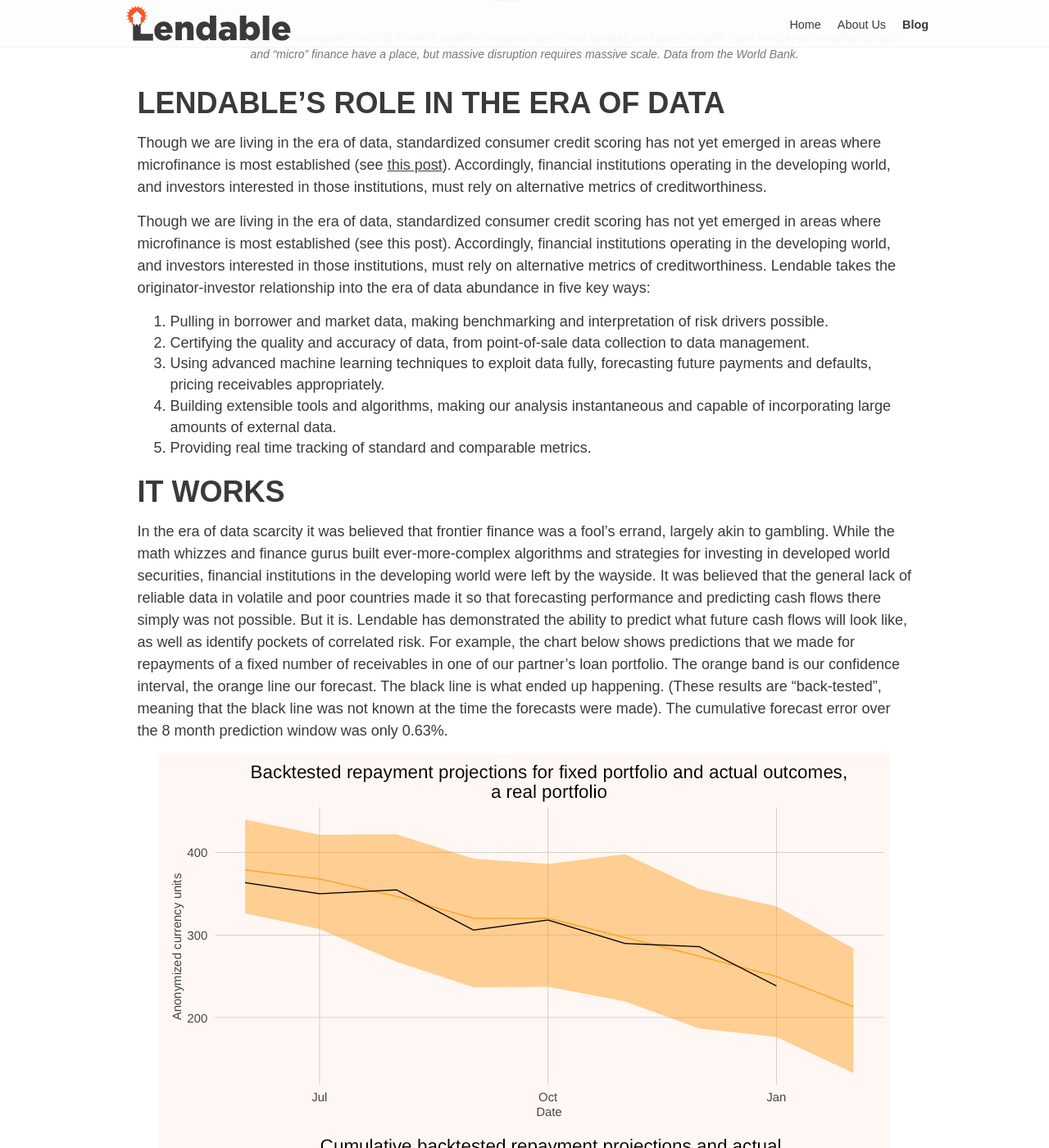
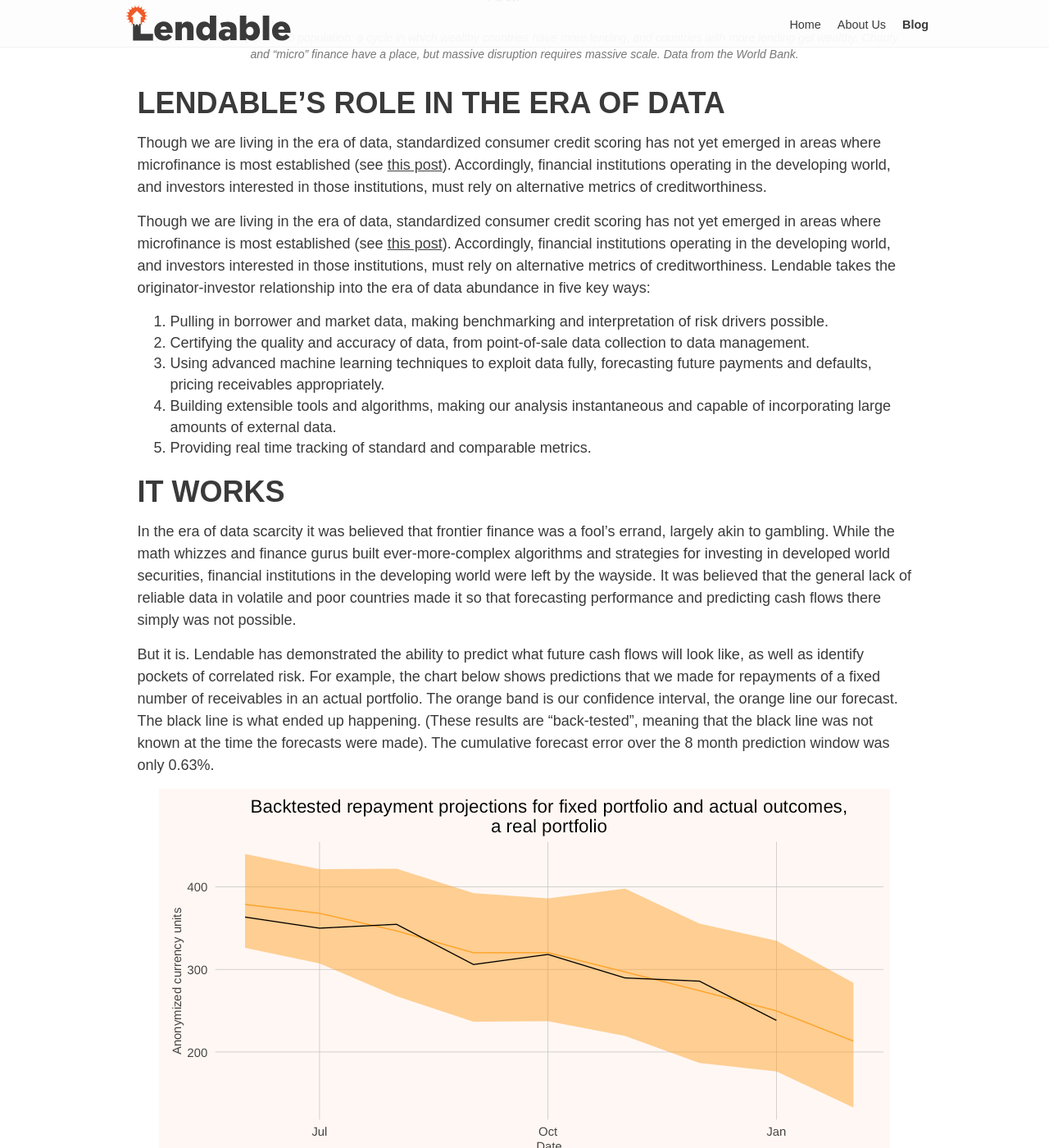
Before and after one commit to swashbuckleblog/swashbuckleblog.github.io, a Jekyll site: the page built from _posts/2016-05-17-era.markdown, in a window 1280 px wide and 1400 px high, scrolled down 2428 px. Shown: the whole window at 82% size. Built offline with Jekyll 4.4.1, drawn with Linux system fonts in a browser that asks for light colours; nearby versions of some CDN libraries; some of the changed lines change nothing that is shown; some of the changed text lies outside the part shown.

Commit message:
dylans changes

```diff
--- a/_posts/2016-05-10-era.markdown
+++ b/_posts/2016-05-17-era.markdown
@@ -2,7 +2,7 @@
 layout:     post
 title:      "The era of data"
 subtitle:   "We are more saturated with information than ever before. Lendable knows what to do with it."
-date:       2016-05-10 12:00:00
+date:       2016-05-17 12:00:00
 author:     "Joe Brew, data scientist"
 header-img: "img/era/mechanics.jpg"
 ---
@@ -23,7 +23,7 @@
 From temperature, precipitation and vegetation density to acts of violence and agricultural prices, never before have so many real-time, relevant, and quality data been available for emerging markets. But for every good and useful dataset out there, there is a plethora of misleading, doctored, out-of-date, biased, dirty and inaccurate data.
 The large scale financing of non-deposit taking credit institutions is held up by two problems: (1) originators are not equipped to deal technically with the massive quantity of data available to them and (2) investors face difficulty identifying and trusting in the quality of point-of-sale data, third party payment gateways, and external data generally.
 
-Because of these problems, frontier finance firms largely still operate as if in the era of data scarcity, avoiding complex analyses, limiting themselves to rules of thumb, and hoping that investors will simply “trust” in their on-the-ground experience and accuracy of their data. By not fully taking advantage of the era of data, they incorrectly exclude potentially good customers (and lend too many bad ones), while keeping from market potentially profitable products. Just as importantly, investors accustomed to making decisions based on hard data avoid these institutions and those that use soft data improperly price risk and structure transactions.
+Because of these problems, frontier finance firms largely still operate as if in the era of data scarcity, avoiding complex analyses, limiting themselves to rules of thumb, and hoping that investors will simply “trust” in their on-the-ground experience and accuracy of their data. By not fully taking advantage of the era of data, they incorrectly exclude potentially good customers (and lend to many bad ones), while keeping from market potentially profitable products. Just as importantly, investors accustomed to making decisions based on hard data avoid these institutions and those that use soft data improperly price risk and structure transactions.
 
 Frontier financial institutions, lacking access to large-scale commercial capital, resign themselves to non-scalable structures (DFIs) and charity (Kiva). An over-reliance on non-commercial and charitable models for finance cripples economies, and has created the current situation in which only residents of rich countries have access to financial products (below):
 
@@ -39,7 +39,7 @@
 Though we are living in the era of data, standardized consumer credit scoring has not yet emerged in areas where microfinance is most established (see <a href="{{ site.baseurl }}/2016/03/29/risk/"> this post</a>). Accordingly, financial institutions operating in the developing world, and investors interested in those institutions, must rely on alternative metrics of creditworthiness.
 
 
-Though we are living in the era of data, standardized consumer credit scoring has not yet emerged in areas where microfinance is most established (see this post). Accordingly, financial institutions operating in the developing world, and investors interested in those institutions, must rely on alternative metrics of creditworthiness.
+Though we are living in the era of data, standardized consumer credit scoring has not yet emerged in areas where microfinance is most established (see <a href="{{ site.baseurl }}/2016/03/29/risk/"> this post</a>). Accordingly, financial institutions operating in the developing world, and investors interested in those institutions, must rely on alternative metrics of creditworthiness.
 Lendable takes the originator-investor relationship into the era of data abundance in five key ways:
 
 1. Pulling in borrower and market data, making benchmarking and interpretation of risk drivers possible.
@@ -52,7 +52,9 @@
 # **IT WORKS**
 
 In the era of data scarcity it was believed that frontier finance was a fool’s errand, largely akin to gambling. While the math whizzes and finance gurus built ever-more-complex algorithms and strategies for investing in developed world securities, financial institutions in the developing world were left by the wayside. It was believed that the general lack of reliable data in volatile and poor countries made it so that forecasting performance and predicting cash flows there simply was not possible.
-But it is. Lendable has demonstrated the ability to predict what future cash flows will look like, as well as identify pockets of correlated risk. For example, the chart below shows predictions that we made for repayments of a fixed number of receivables in one of our partner’s loan portfolio. The orange band is our confidence interval, the orange line our forecast. The black line is what ended up happening. (These results are “back-tested”, meaning that the black line was not known at the time the forecasts were made). The cumulative forecast error over the 8 month prediction window was only 0.63%.
+
+
+But it is. Lendable has demonstrated the ability to predict what future cash flows will look like, as well as identify pockets of correlated risk. For example, the chart below shows predictions that we made for repayments of a fixed number of receivables in an actual portfolio. The orange band is our confidence interval, the orange line our forecast. The black line is what ended up happening. (These results are “back-tested”, meaning that the black line was not known at the time the forecasts were made). The cumulative forecast error over the 8 month prediction window was only 0.63%.
 
 
 <a href="{{ site.baseurl }}/img/era/jims_chart.png">
```
